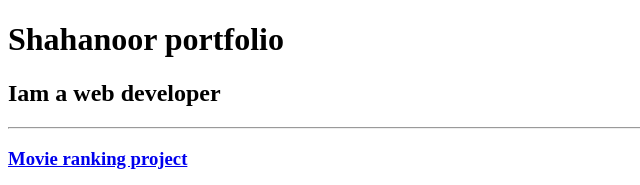
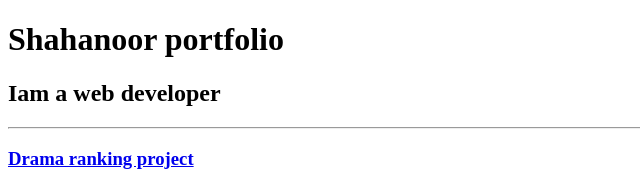
Before and after one commit to sk-shahannor/html-birthday, a plain HTML site: page index.html in a window 1280 px wide. Shown: the top 185 px of the page, 0-640 px from the left. Drawn offline with Linux system fonts and the light colour scheme.

Commit message:
Update index.html

```diff
--- a/index.html
+++ b/index.html
@@ -9,7 +9,7 @@
     <h1>Shahanoor portfolio</h1>
     <h2>Iam a web developer</h2>
     <hr>
-    <h3><a href="./public/movie-ranking.html">Movie ranking project</a></h3>
+    <h3><a href="./public/movie-ranking.html">Drama ranking project</a></h3>
     <img src="./assets/images/movie-ranking.png" height="200"/>
    <h3 ><a href="./public/birthday-invite.html">Birthday invitation</a></h3>
     <img src="./assets/images/birthday.png" height="200"/>
```
